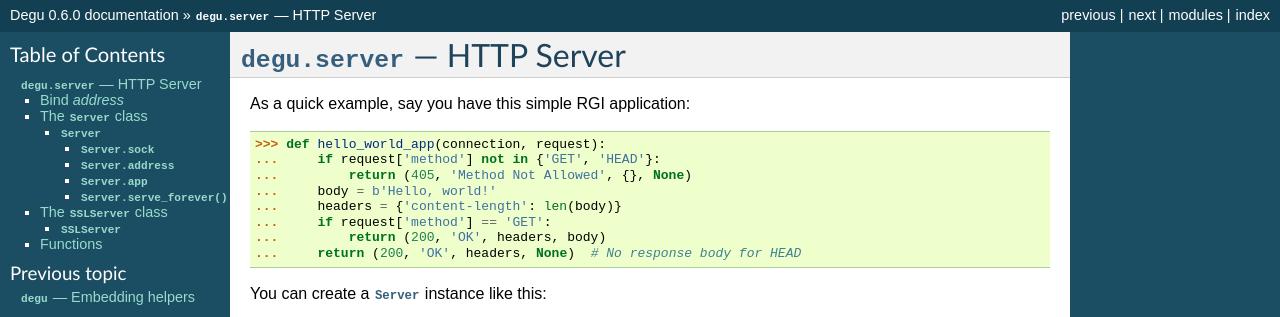
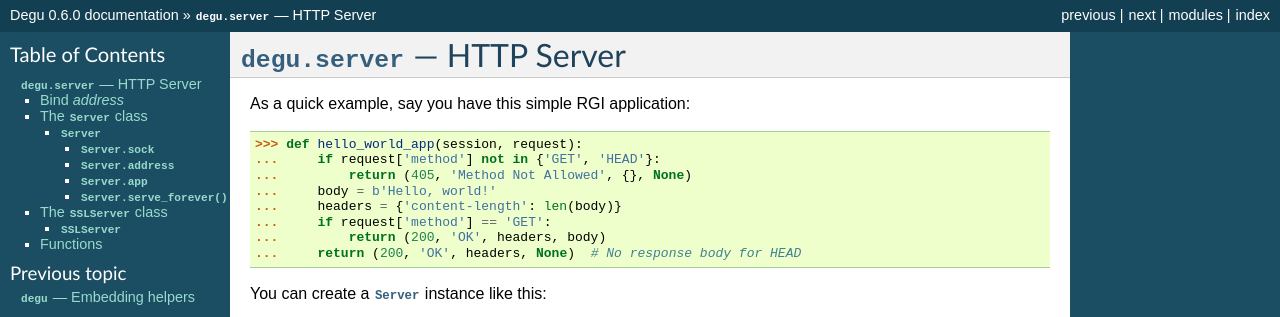
Before and after one commit to json420/degu, a Sphinx documentation site: the page built from doc/degu.server.rst, in a window 1280 px wide and 900 px high. Shown: the top 317 px of the window. Built offline with Sphinx 7.4.7, drawn with Linux system fonts in a browser that asks for light colours.

Commit message:
Update degu.server.rst for brave new connection => session world

```diff
--- a/doc/degu.server.rst
+++ b/doc/degu.server.rst
@@ -7,7 +7,7 @@
 
 As a quick example, say you have this simple RGI application:
 
->>> def hello_world_app(connection, request):
+>>> def hello_world_app(session, request):
 ...     if request['method'] not in {'GET', 'HEAD'}:
 ...         return (405, 'Method Not Allowed', {}, None)
 ...     body = b'Hello, world!'
```
